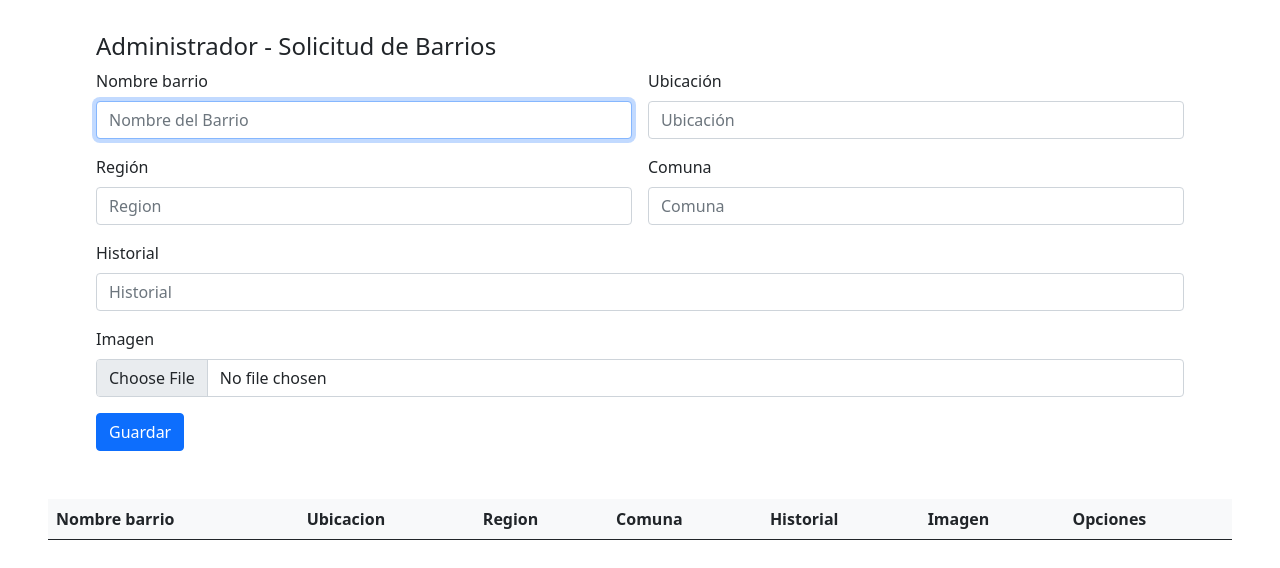
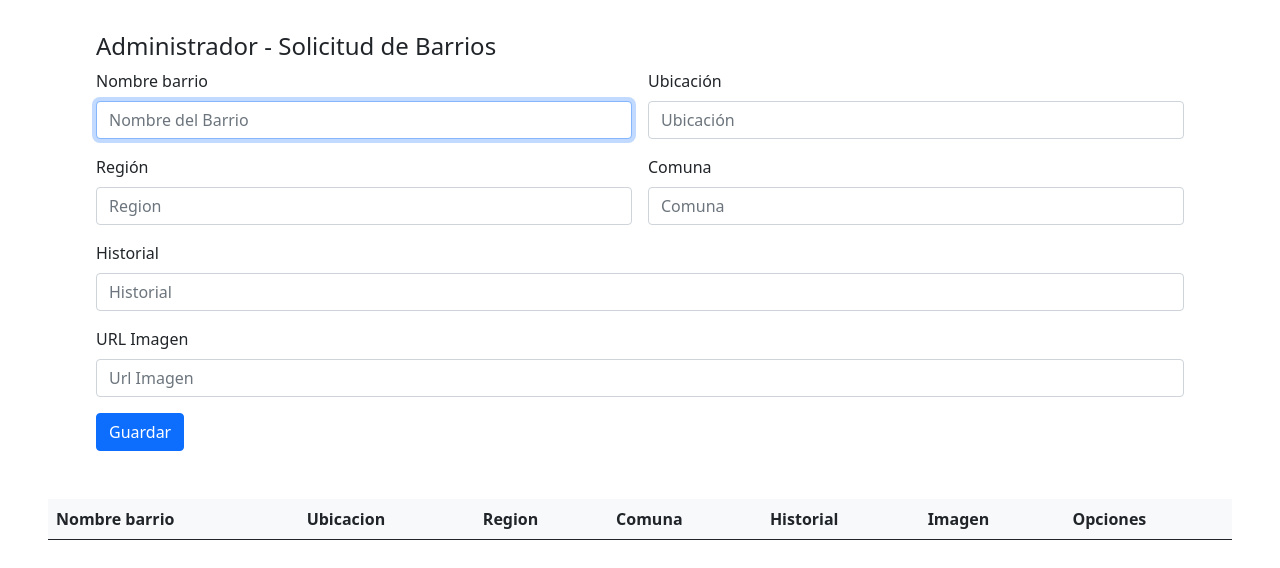
Before and after one commit to MillarayM/mibarrio, a plain HTML site: page barrioCRUD.html in a window 1280 px wide. Shown: the part 110-678 px from the top of the page. Drawn offline with nearby package versions, Linux system fonts and the light colour scheme; no server answers.

Commit message:
CRUD barrio listo con URL

```diff
--- a/barrioCRUD.html
+++ b/barrioCRUD.html
@@ -43,8 +43,8 @@
                         <input type="text" id="barrioHistorial" class="form-control" placeholder="Historial" />
                     </div>
                     <div class="form-group col-md-12">
-                        <label for="barrioImagen" class="form-label">Imagen</label>
-                        <input type="file" name="imagen" id="barrioImagen" class="form-control" placeholder="Imagen" />
+                        <label for="barrioImagen" class="form-label">URL Imagen</label>
+                        <input type="text" id="barrioImagen" class="form-control" placeholder="Url Imagen" />
                     </div>
                     <div class="form-group col-md-12">
                         <button class="btn btn-primary" id="btnBarrioFormulario">
--- a/scriptsBarrioCrud.js
+++ b/scriptsBarrioCrud.js
@@ -49,7 +49,7 @@ window.addEventListener("DOMContentLoaded", async (e) => {
         <td> ${barrio.region}</td>
         <td> ${barrio.comuna}</td>
         <td> ${barrio.historial}</td>
-        <td> <img src="${barrio.imagen}" alt="barrop" width="300" height="300"></td>
+        <td> <img src="${barrio.imagen}" alt="barrop" width="200" height="200"></td>
         <td> <button class="btn btn-primary btn-delete" data-id="${doc.id}">
         🗑 Delete
       </button>
```
